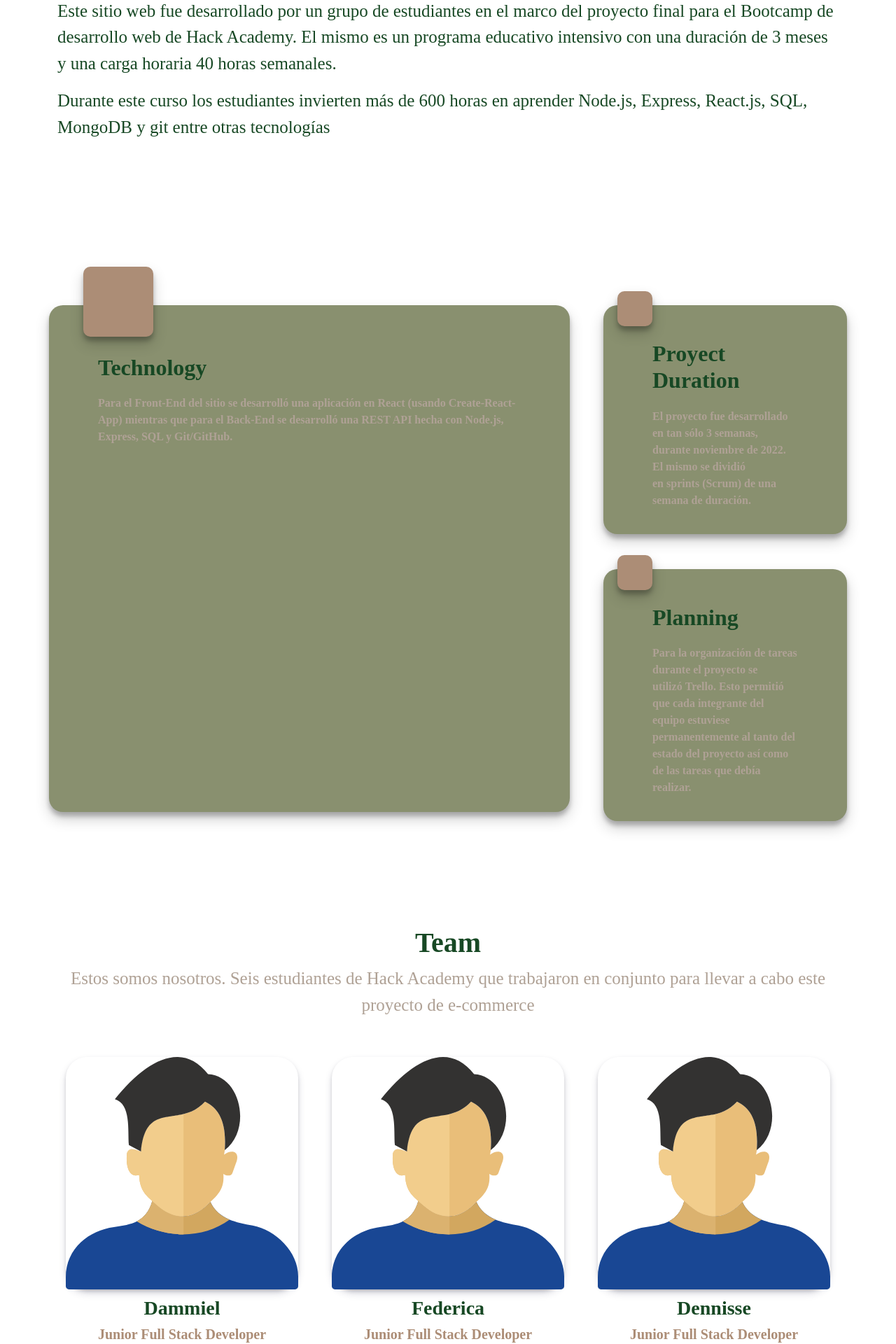
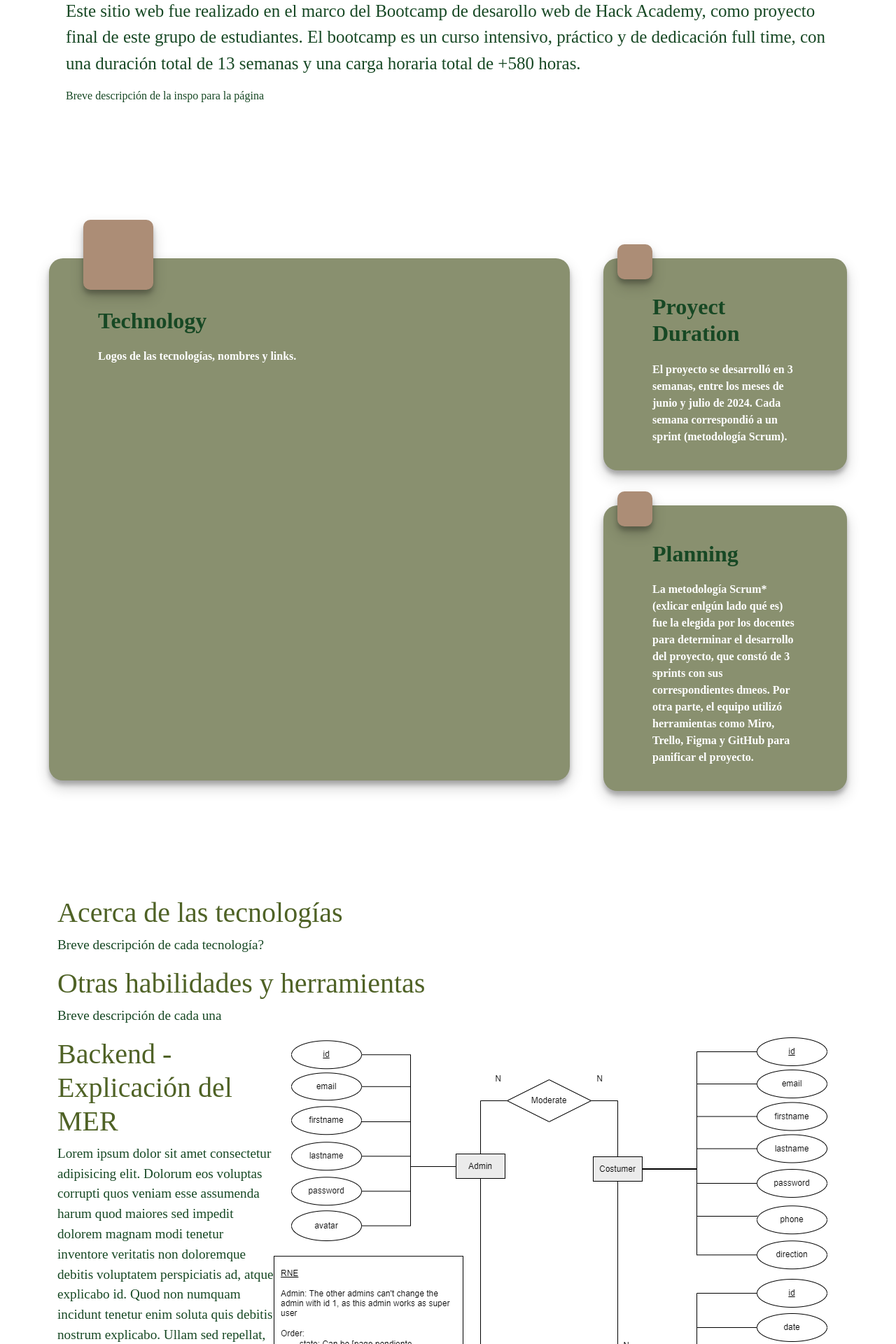
Before and after one commit to Plantasia-HackAcademy/plantasia_frontpages, a React (Vite) app: page /about-this-project in a window 1280 px wide. Shown: the part 580-2500 px from the top of the page at 70% size. Built offline with nearby package versions, Linux system fonts and the light colour scheme; a web font is replaced by a local one.

Commit message:
Borrador de about this project

```diff
--- a/src/components/Navbar.jsx
+++ b/src/components/Navbar.jsx
@@ -5,7 +5,7 @@ import Cart from "./Cart";
 function Navbar() {
   return (
     <>
-      <nav className="navbar navbar-expand-lg navbar-light bg-white p-0">
+      <nav className="navbar navbar-expand-lg navbar-light bg-white p-0 position-sticky">
         <div className="container p-sm-0">
           <a className="navbar-brand text-warning" href="/">
             <img
--- a/src/css/AboutPage.css
+++ b/src/css/AboutPage.css
@@ -57,72 +57,12 @@
   box-shadow: rgba(0, 0, 0, 0.19) 0px 10px 20px, rgba(0, 0, 0, 0.23) 0px 6px 6px;
 }
 
-@media (min-width: 992px) and (max-width: 1200px) {
-  .aboutuse-description-pharagraph {
-    margin: 10px;
-  }
-
-  .aboutus-mainbody-section::before {
-    width: 100px;
-    height: 60px;
-  }
-}
-
-@media (min-width: 768px) and (max-width: 992px) {
-  .aboutuse-description-pharagraph {
-    margin: 10px;
-  }
-  .aboutus-mainbody-section::before {
-    width: 100px;
-    height: 60px;
-  }
-  .aboutus-mainbody-section1::before {
-    width: 100px;
-    height: 60px;
-    top: -30px;
-  }
-}
-
-@media (min-width: 577px) and (max-width: 768px) {
-  .aboutuse-description-pharagraph {
-    margin: 10px;
-  }
-
-  .aboutus-mainbody-section::before {
-    width: 80px;
-    height: 60px;
-  }
-
-  .aboutus-mainbody-section1::before {
-    width: 80px;
-    height: 60px;
-    top: -30px;
-  }
-}
-
-@media (min-width: 350px) and (max-width: 576px) {
-  .aboutuse-description-pharagraph {
-    margin: 10px;
-  }
-
-  .aboutus-mainbody-section::before {
-    width: 70px;
-    height: 60px;
-  }
-
-  .aboutus-mainbody-section1::before {
-    width: 70px;
-    height: 60px;
-    top: -30px;
-  }
-}
-
 .banner-title {
   margin-bottom: 100px;
   margin-top: 100px;
 }
 
-.aboutuse-description-pharagraph {
+.aboutus-description-pharagraph {
   color: white;
   font-family: "Proxima Nova";
   font-size: 25px;
@@ -169,11 +109,13 @@
   margin-top: 20px;
   font-family: "Proxima Nova";
   font-weight: bold;
+  color: white;
 }
 .aboutus-mainbody-section1 p {
   margin-top: 20px;
   font-family: "Proxima Nova";
   font-weight: bold;
+  color: white;
 }
 
 .aboutus-mainbody {
@@ -240,3 +182,83 @@
   justify-content: center;
   margin: 0;
 }
+
+.frontend-container h4,
+.tecnologies-container h4,
+.mer-explained h4 {
+  font-family: "Galadali Regular";
+  font-weight: normal;
+  font-style: normal;
+  color: var(--mediumgreen);
+  font-size: 2.5rem;
+}
+
+.frontend-container p,
+.tecnologies-container p,
+.mer-explained p {
+  font-family: "Proxima Nova Regular";
+  font-weight: normal;
+  font-style: normal;
+  color: var(--darkgreen);
+  font-size: 1.2rem;
+}
+
+@media (min-width: 992px) and (max-width: 1200px) {
+  .aboutus-description-pharagraph {
+    margin: 10px;
+  }
+
+  .aboutus-mainbody-section::before {
+    width: 100px;
+    height: 60px;
+  }
+}
+
+@media (min-width: 768px) and (max-width: 992px) {
+  .aboutus-description-pharagraph {
+    margin: 10px;
+  }
+  .aboutus-mainbody-section::before {
+    width: 100px;
+    height: 60px;
+  }
+  .aboutus-mainbody-section1::before {
+    width: 100px;
+    height: 60px;
+    top: -30px;
+  }
+}
+
+@media (min-width: 577px) and (max-width: 768px) {
+  .aboutus-description-pharagraph {
+    margin: 10px;
+  }
+
+  .aboutus-mainbody-section::before {
+    width: 80px;
+    height: 60px;
+  }
+
+  .aboutus-mainbody-section1::before {
+    width: 80px;
+    height: 60px;
+    top: -30px;
+  }
+}
+
+@media (min-width: 350px) and (max-width: 576px) {
+  .aboutus-description-pharagraph {
+    margin: 10px;
+  }
+
+  .aboutus-mainbody-section::before {
+    width: 70px;
+    height: 60px;
+  }
+
+  .aboutus-mainbody-section1::before {
+    width: 70px;
+    height: 60px;
+    top: -30px;
+  }
+}
--- a/src/css/Navbar.css
+++ b/src/css/Navbar.css
@@ -17,12 +17,16 @@
   font-size: 20px;
   border: none;
   background-color: white;
-  padding-top: 15px;
+  padding-top: 10px;
   text-align: left;
 }
 
 .navbar {
+  background-color: white;
   box-shadow: rgba(0, 0, 0, 0.16) 0px 1px 4px;
+  top: 0;
+  z-index: 3;
+  height: 53px;
 }
 
 .navbar-text:hover {
--- a/src/pages/AboutPage.jsx
+++ b/src/pages/AboutPage.jsx
@@ -9,57 +9,101 @@ function About() {
       <section className="aboutus-banner d-flex align-items-end justify-content-center ">
         <div className="container banner-title d-flex flex-column p-0">
           <span className="galadali-bold">About</span>
-          <span className="galadali-bold">This Proyect</span>
+          <span className="galadali-bold">This Project</span>
         </div>
       </section>
-      <section className="aboutus-description container d-flex">
-        <div>
-          <p className="aboutuse-description-pharagraph">
-            Este sitio web fue desarrollado por un grupo de estudiantes en el marco del proyecto
-            final para el Bootcamp de desarrollo web de Hack Academy. El mismo es un programa
-            educativo intensivo con una duración de 3 meses y una carga horaria 40 horas semanales.
+
+      <section className="aboutus-description container">
+        <div className="container">
+          <p className="aboutus-description-pharagraph">
+            Este sitio web fue realizado en el marco del Bootcamp de desarollo web de Hack Academy,
+            como proyecto final de este grupo de estudiantes. El bootcamp es un curso intensivo,
+            práctico y de dedicación full time, con una duración total de 13 semanas y una carga
+            horaria total de +580 horas.
           </p>
-          <p className="aboutuse-description-pharagraph">
-            Durante este curso los estudiantes invierten más de 600 horas en aprender Node.js,
-            Express, React.js, SQL, MongoDB y git entre otras tecnologías
-          </p>
+          <p>Breve descripción de la inspo para la página</p>
         </div>
       </section>
+
       <section className="aboutus-mainbody container">
         <div className="row g-5">
           <div className="col-xl-8 col-lg-12">
-            <div className="aboutus-mainbody-section1 ">
+            <div className="aboutus-mainbody-section1">
               <h2>Technology</h2>
-              <p>
-                Para el Front-End del sitio se desarrolló una aplicación
-                en React (usando Create-React-App) mientras que para el Back-End se desarrolló
-                una REST API hecha con Node.js, Express, SQL y Git/GitHub.
-              </p>
+              <p>Logos de las tecnologías, nombres y links.</p>
             </div>
           </div>
           <div className="col-xl-4 col-lg-12 d-flex flex-column">
             <div className="aboutus-mainbody-section">
               <h2>Proyect Duration</h2>
               <p>
-                El proyecto fue desarrollado en tan sólo 3 semanas, durante noviembre de 2022. El
-                mismo se dividió en sprints (Scrum) de una semana de duración.
+                El proyecto se desarrolló en 3 semanas, entre los meses de junio y julio de 2024.
+                Cada semana correspondió a un sprint (metodología Scrum).
               </p>
             </div>
             <div className="aboutus-mainbody-section">
               <h2>Planning</h2>
               <p>
-                Para la organización de tareas durante el proyecto se utilizó Trello. Esto permitió
-                que cada integrante del equipo estuviese permanentemente al tanto del estado del
-                proyecto así como de las tareas que debía realizar.
+                La metodología Scrum* (exlicar enlgún lado qué es) fue la elegida por los docentes
+                para determinar el desarrollo del proyecto, que constó de 3 sprints con sus
+                correspondientes dmeos. Por otra parte, el equipo utilizó herramientas como Miro,
+                Trello, Figma y GitHub para panificar el proyecto.
               </p>
             </div>
           </div>
         </div>
       </section>
+
+      <section>
+        <div className="container tecnologies-container">
+          <h4>Acerca de las tecnologías</h4>
+          <p>Breve descripción de cada tecnología?</p>
+        </div>
+      </section>
+
+      <section>
+        <div className="container tecnologies-container">
+          <h4>Otras habilidades y herramientas</h4>
+          <p>Breve descripción de cada una</p>
+        </div>
+      </section>
+
+      <section>
+        <div className="container d-flex">
+          <div className="mer-explained">
+            <h4>Backend - Explicación del MER</h4>
+            <p>
+              Lorem ipsum dolor sit amet consectetur adipisicing elit. Dolorum eos voluptas corrupti
+              quos veniam esse assumenda harum quod maiores sed impedit dolorem magnam modi tenetur
+              inventore veritatis non doloremque debitis voluptatem perspiciatis ad, atque explicabo
+              id. Quod non numquam incidunt tenetur enim soluta quis debitis nostrum explicabo.
+              Ullam sed repellat, cum vel at sit natus officiis laboriosam, adipisci in nulla quae
+              rem enim similique! Magnam quas nihil vel saepe veritatis ea hic, nemo incidunt,
+              tempore, dolore corporis excepturi. Hic, est.
+            </p>
+          </div>
+          <div className="mer-diagram me-3">
+            <img src="../images/about/plantasiaMer.drawio.png" alt="Plantasia Mer" />
+          </div>
+        </div>
+      </section>
+
+      <section>
+        <div className="container">
+          <div className="frontend-container">
+            <h4>Frontend - Estética de la página</h4>
+            <p>Breve descripción de cada una</p>
+          </div>
+          <div className="mer-diagram me-3">
+            Figma? La plantilla que armó denisse con la planeta y otras cosas
+          </div>
+        </div>
+      </section>
+
       <section className="aboutus-team container p-0">
         <div className="d-flex flex-column align-items-center">
           <h1>
-            <b>Team </b>
+            <b>Team</b>
           </h1>
           <p className="aboutus-team-subtitle">
             Estos somos nosotros. Seis estudiantes de Hack Academy que trabajaron en conjunto para
```
Also changed, not shown: public/images/about/plantasiaMer.drawio.png (added).
